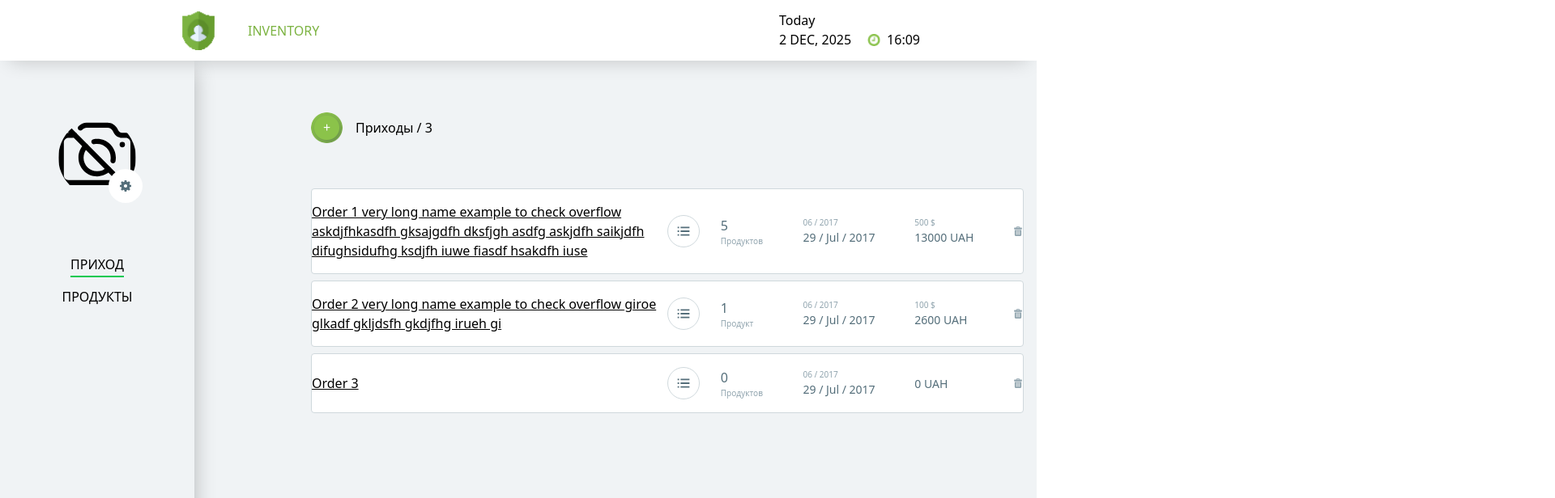
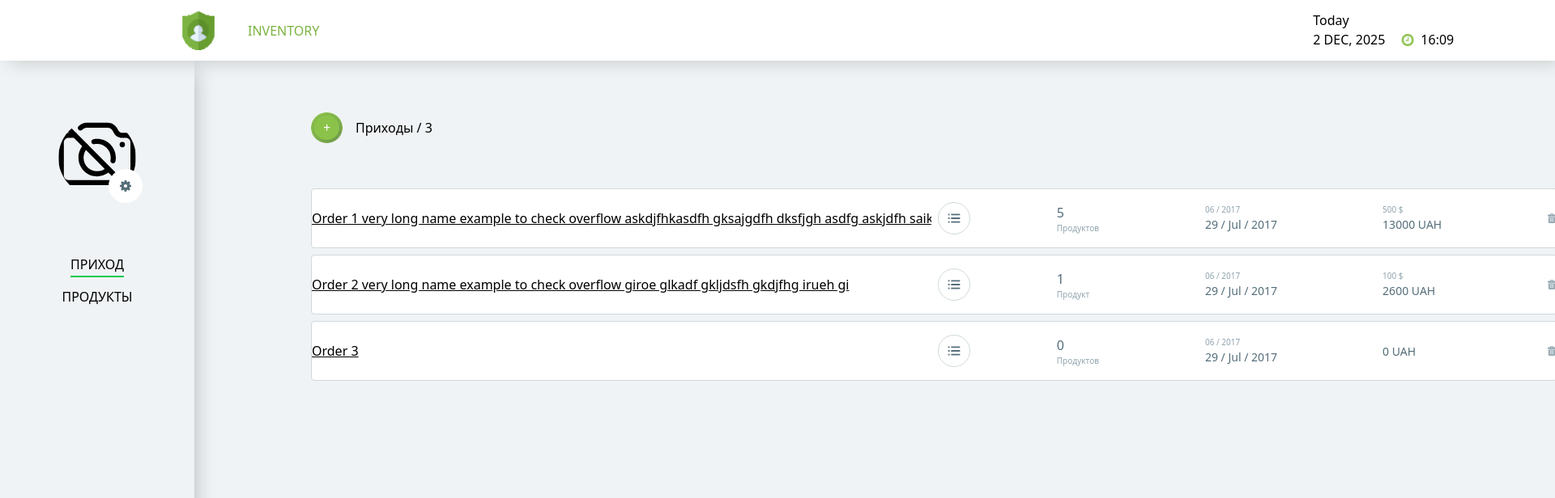
Before and after one commit to volus1986/dc-test-task, a Next.js app: page /orders in a window 1280 px wide. Shown: the top 616 px of the page at 81% size, 1920 px wide, since content can reach past the window. Built offline with nearby package versions, Linux system fonts and the light colour scheme.

Commit message:
fix order styles for long t3ext

```diff
--- a/app/orders/components/Order/index.tsx
+++ b/app/orders/components/Order/index.tsx
@@ -52,11 +52,16 @@ export default function Order({
                 `}
             >
                 {!showSimplified && (
-                    <div className="flex flex-1 overflow-hidden underline">
+                    <div className="flex flex-1 overflow-hidden underline text-nowrap">
                         {title}
                     </div>
                 )}
-                <div className="flex flex-1 items-center justify-between">
+                <div
+                    className={`
+                    flex flex-1 items-center justify-between
+                    ${!showSimplified && 'ml-2'}
+                `}
+                >
                     <button
                         className="w-10 h-10 rounded-full border border-[#d0d9dd] flex items-center justify-center cursor-pointer min-w-fit"
                         onClick={showOrderDetails}
--- a/app/orders/components/OrderDetails/components/OrderProduct.tsx
+++ b/app/orders/components/OrderDetails/components/OrderProduct.tsx
@@ -32,7 +32,9 @@ export default function OrderProduct({
             <ProductStatusIcon status={status} />
             <Image src={imageUrl} alt="Img" width={48} height={48} />
             <div className="grow">
-                <p className="underline decoration-gray-500">{title}</p>
+                <p className="underline decoration-gray-500 text-nowrap">
+                    {title}
+                </p>
                 <p>{serialNumber}</p>
             </div>
             <ButtonIcon iconUrl={trashIcon} onClick={handleRemove} />
--- a/app/orders/components/OrderDetails/index.tsx
+++ b/app/orders/components/OrderDetails/index.tsx
@@ -40,7 +40,7 @@ export default function OrderDetails({ orderId, onCloseCallback }: Props) {
             >
                 <img width={22} height={22} src={closeIcon.src} alt="close" />
             </button>
-            <h3 className="pt-8 px-8">{order?.title ?? ''}</h3>
+            <h3 className="pt-8 px-8 text-nowrap">{order?.title ?? ''}</h3>
             <div className="mt-2 px-8 pb-2  flex items-center border-b border-b-[#f0f3f5]">
                 <button
                     className="w-4 h-4 flex items-center rounded-full cursor-pointer bg-[#8bc34a]"
```
